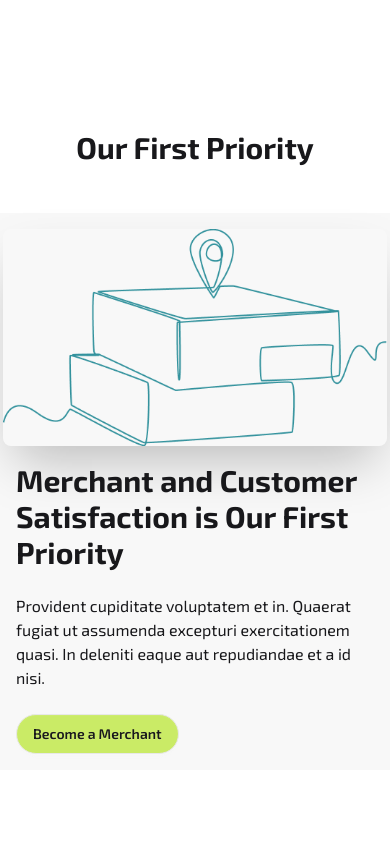
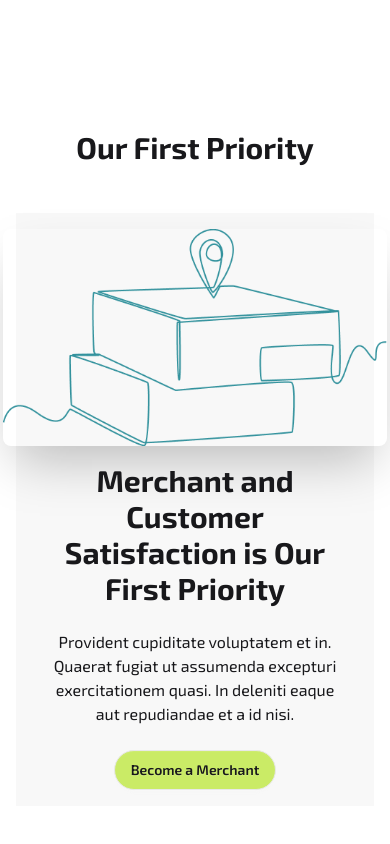
Before and after one commit to devsamin/Fast-Delivery, a React (Vite) app: page / in a window 390 px wide. Shown: the part 4180-5024 px from the top of the page. Built offline with nearby package versions, Linux system fonts and the light colour scheme; no server answers.

Commit message:
create a send parcel page

```diff
--- a/src/Pages/Home/Merchant/Merchant.jsx
+++ b/src/Pages/Home/Merchant/Merchant.jsx
@@ -1,24 +1,32 @@
+import marchantLogo from "../../../assets/location-merchant.png";
 
-import marchantLogo from "../../../assets/location-merchant.png";
 const Merchant = () => {
   return (
-    <div >
-        <h2 className="text-3xl font-bold text-center mb-12 ">Our First Priority</h2>
-    {/* <div className="bg-no-repeat bg-base-200 bg-[url('assets/be-a-merchant-bg.png')]"> */}
-    <div className="bg-no-repeat bg-base-200 ]">
-      <div className="hero-content flex-col lg:flex-row-reverse">
+    <div className="w-full px-4">
+      <h2 className="text-3xl font-bold text-center mb-12">Our First Priority</h2>
+
+      <div className="bg-no-repeat bg-base-200">
+        <div className="hero-content flex-col lg:flex-row-reverse max-w-6xl mx-auto">
+          {/* Image */}
           <img
             src={marchantLogo}
             className="max-w-sm rounded-lg shadow-2xl"
+            alt="Merchant Logo"
           />
-        <div>
-          <h1 className="text-3xl font-bold">Merchant and Customer Satisfaction is Our First Priority</h1>
+
+          {/* Text */}
+          <div className="text-center lg:text-left ml-4 mr-4">
+            <h1 className="text-3xl font-bold">
+              Merchant and Customer Satisfaction is Our First Priority
+            </h1>
             <p className="py-6">
               Provident cupiditate voluptatem et in. Quaerat fugiat ut assumenda
-            excepturi exercitationem quasi. In deleniti eaque aut repudiandae et
-            a id nisi.
+              excepturi exercitationem quasi. In deleniti eaque aut repudiandae
+              et a id nisi.
             </p>
-          <button className="btn bg-[#CAEB66] rounded-full">Become a Merchant</button>
+            <button className="btn bg-[#CAEB66] rounded-full">
+              Become a Merchant
+            </button>
           </div>
         </div>
       </div>
--- /dev/null
+++ b/src/Pages/SendParcel/SendParcel.jsx
@@ -0,0 +1,11 @@
+import React from 'react';
+
+const SendParcel = () => {
+    return (
+        <div>
+            <h2>Parcel</h2>
+        </div>
+    );
+};
+
+export default SendParcel;
--- a/src/Shared/Navbar/Navbar.jsx
+++ b/src/Shared/Navbar/Navbar.jsx
@@ -4,7 +4,10 @@ import FastDeliveryLogo from "../FastDeliveryLogo/FastDeliveryLogo";
 const Navbar = () => {
     const navItem = [
         <li>
-            <NavLink to={'/'}>Coverage</NavLink>
+            <NavLink to={'coverage/'}>Coverage</NavLink>
+        </li>,
+        <li>
+            <NavLink to={'send-parcel'}>Send A Parcel</NavLink>
         </li>,
         <li>
             <NavLink to={'/'}>Services</NavLink>
```
Also changed, not shown: src/router/router.jsx (+6 -1 lines). Lines whose indentation alone changed are shown as unchanged.
